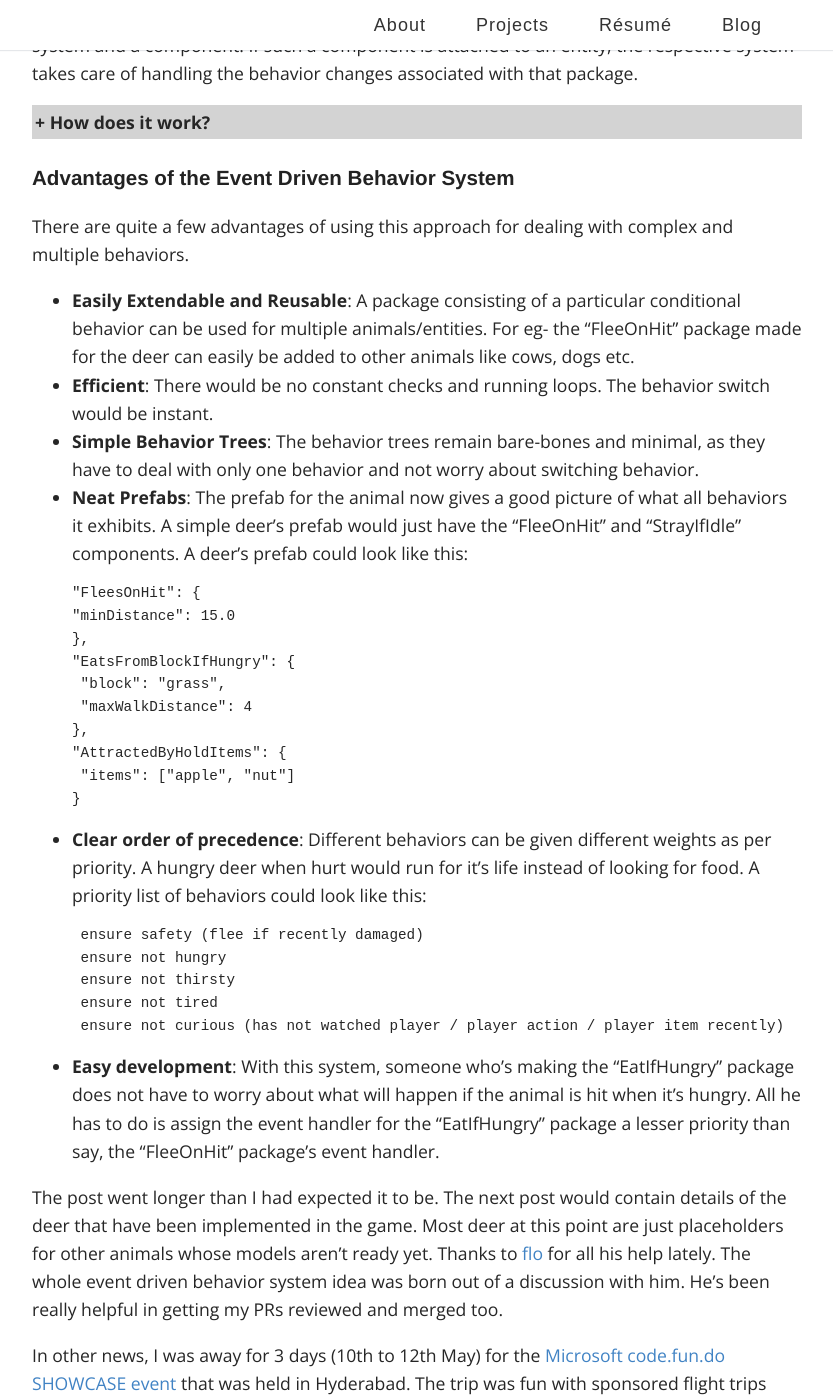
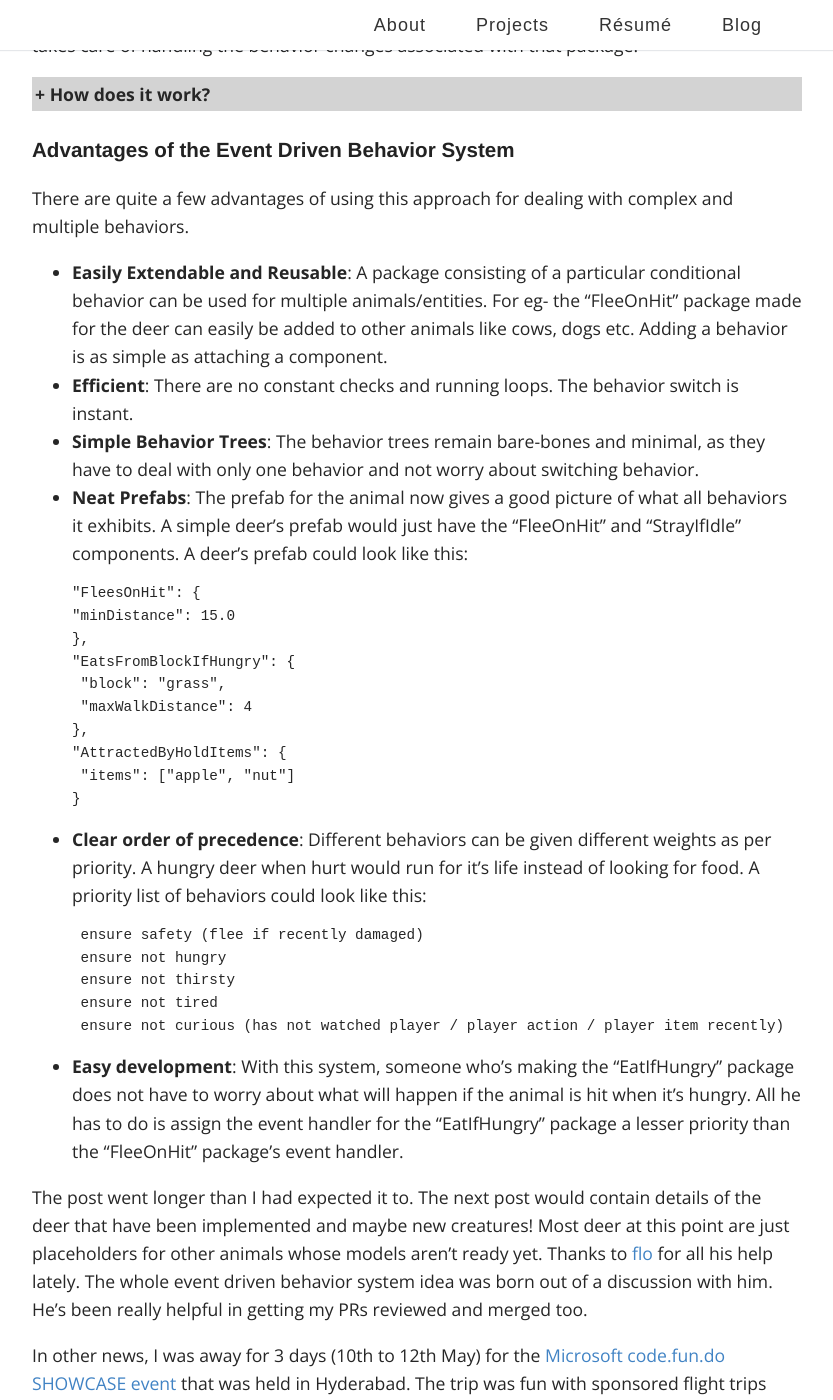
Before and after one commit to nihal111/nihal111.github.io, a Jekyll site: the page built from _posts/2017-05-08-GSoC-week1-2.markdown, in a window 1280 px wide and 1400 px high, scrolled down 3566 px. Shown: the whole window, without its empty margins (223-1056 px from the left). Built offline with Jekyll 4.4.1, drawn with Linux system fonts in a browser that asks for light colours; some web fonts are replaced; comment, search, counter and statistics services are not loaded; some of the changed text lies outside the part shown.

Commit message:
Edits and typos

````diff
--- a/_posts/2017-05-08-GSoC-week1-2.markdown
+++ b/_posts/2017-05-08-GSoC-week1-2.markdown
@@ -91,9 +91,9 @@
 
 These behavior trees are central to the event driven behavior system. Each behavior tree defines a particular type of behavior that can be applied to an entity, for eg-
 
-+ A "stray" behavior can have a deer idly roam around, walk and stand for a while.
-+ A "flee" behavior can have the deer run away from the player until it's at a safe (defined minimum) distance.
-+ A "hostile" behavior can have the deer close in on the player and then inflict damage.
++ A "**stray**" behavior can have a deer idly roam around, walk and stand for a while.
++ A "**flee**" behavior can have the deer run away from the player until it's at a safe (defined minimum) distance.
++ A "**hostile**" behavior can have the deer close in on the player and then inflict damage.
 
 The "stray" behavior tree that exists in the [Pathfinding module](https://github.com/Terasology/Pathfinding) module looks like this:
 
@@ -153,8 +153,8 @@
 ### Advantages of the Event Driven Behavior System
 There are quite a few advantages of using this approach for dealing with complex and multiple behaviors.
 
-+ **Easily Extendable and Reusable**: A package consisting of a particular conditional behavior can be used for multiple animals/entities. For eg- the "FleeOnHit" package made for the deer can easily be added to other animals like cows, dogs etc.
-+ **Efficient**: There would be no constant checks and running loops. The behavior switch would be instant.
++ **Easily Extendable and Reusable**: A package consisting of a particular conditional behavior can be used for multiple animals/entities. For eg- the "FleeOnHit" package made for the deer can easily be added to other animals like cows, dogs etc. Adding a behavior is as simple as attaching a component.
++ **Efficient**: There are no constant checks and running loops. The behavior switch is instant.
 + **Simple Behavior Trees**: The behavior trees remain bare-bones and minimal, as they have to deal with only one behavior and not worry about switching behavior.
 + **Neat Prefabs**: The prefab for the animal now gives a good picture of what all behaviors it exhibits. A simple deer's prefab would just have the "FleeOnHit" and "StrayIfIdle" components. A deer's prefab could look like this:
 ```
@@ -177,8 +177,8 @@
  ensure not tired
  ensure not curious (has not watched player / player action / player item recently)
  ```
-+ **Easy development**: With this system, someone who's making the "EatIfHungry" package does not have to worry about what will happen if the animal is hit when it's hungry. All he has to do is assign the event handler for the "EatIfHungry" package a lesser priority than say, the "FleeOnHit" package's event handler.
++ **Easy development**: With this system, someone who's making the "EatIfHungry" package does not have to worry about what will happen if the animal is hit when it's hungry. All he has to do is assign the event handler for the "EatIfHungry" package a lesser priority than the "FleeOnHit" package's event handler.
 
-The post went longer than I had expected it to be. The next post would contain details of the deer that have been implemented in the game. Most deer at this point are just placeholders for other animals whose models aren't ready yet. Thanks to [flo](http://forum.terasology.org/members/florian.1335/) for all his help lately. The whole event driven behavior system idea was born out of a discussion with him. He's been really helpful in getting my PRs reviewed and merged too.
+The post went longer than I had expected it to. The next post would contain details of the deer that have been implemented and maybe new creatures! Most deer at this point are just placeholders for other animals whose models aren't ready yet. Thanks to [flo](http://forum.terasology.org/members/florian.1335/) for all his help lately. The whole event driven behavior system idea was born out of a discussion with him. He's been really helpful in getting my PRs reviewed and merged too.
 
 In other news, I was away for 3 days (10th to 12th May) for the [Microsoft code.fun.do SHOWCASE event](https://www.acadaccelerator.com/Home/CFDShowCase) that was held in Hyderabad. The trip was fun with sponsored flight trips and hotel stay. Have to catch up with lost time on GSoC though.
````
Also changed, not shown: other parts of _posts/2017-05-08-GSoC-week1-2.markdown (+4 -4 lines), 1 other file.
